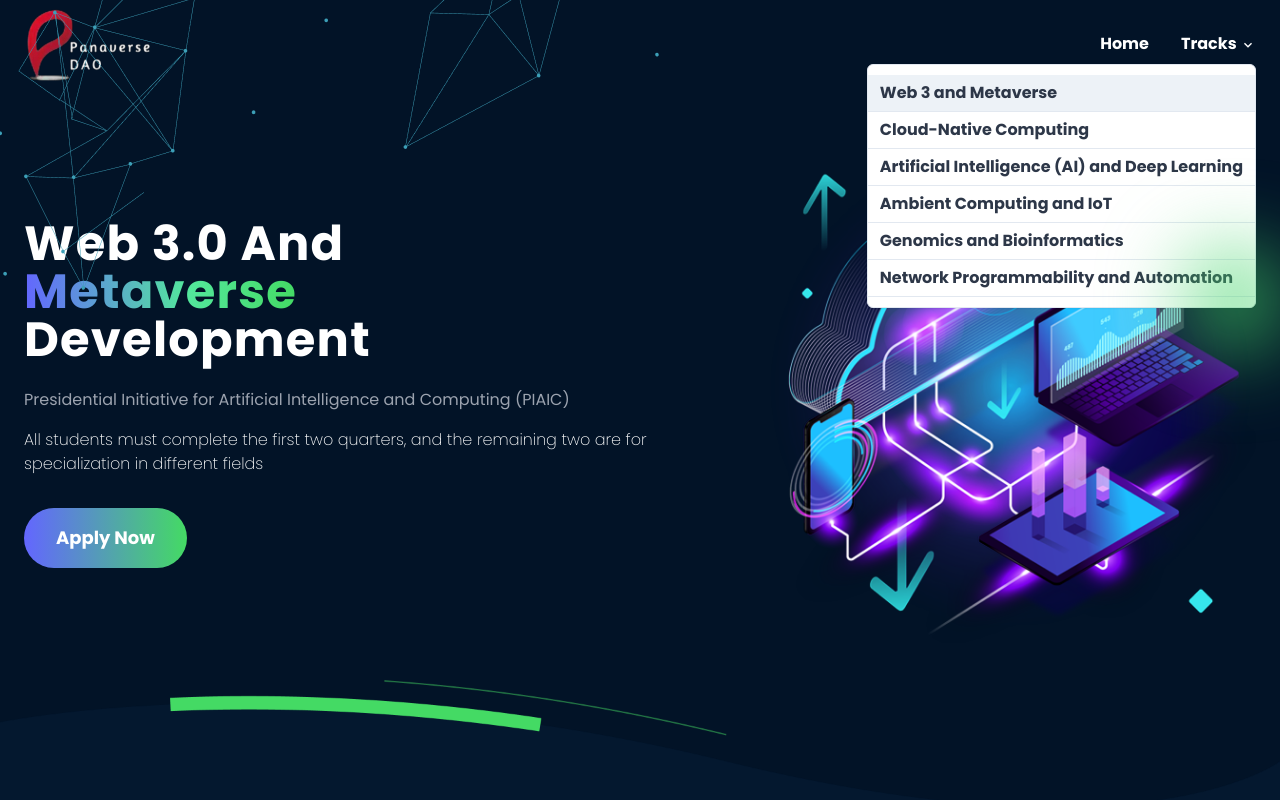
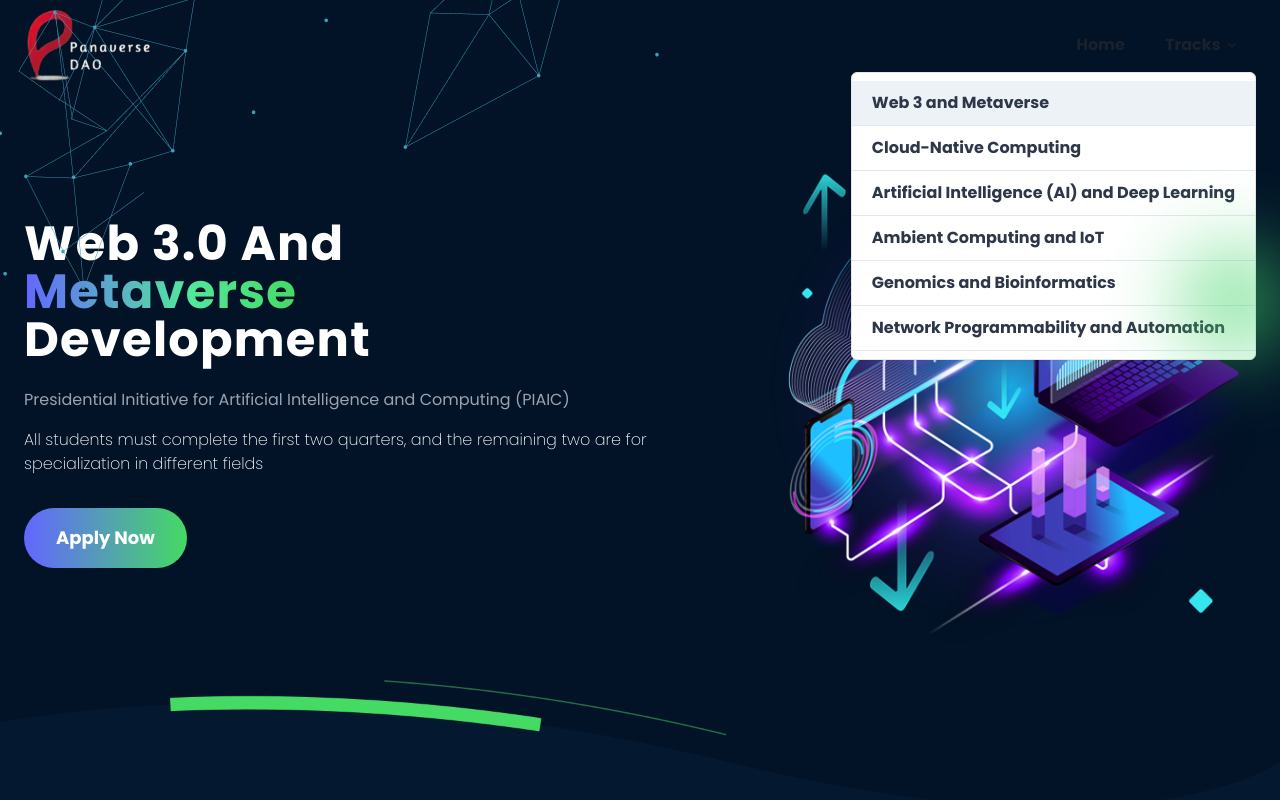
Before and after one commit to aliaftabsheikh/panaverse-website, a Next.js app: page / in a window 1280 px wide. Both pictures are taken after a click on the button "Tracks". Shown: the top 800 px of the page. Built offline with nearby package versions, Linux system fonts and the light colour scheme.

Commit message:
fix:issues

```diff
--- a/src/components/widget/Header/page.tsx
+++ b/src/components/widget/Header/page.tsx
@@ -8,18 +8,17 @@ import { Menu, MenuButton, MenuList, MenuItem } from "@chakra-ui/react";
 import { ChevronDownIcon } from "@chakra-ui/icons";
 import { ChakraProvider } from "@chakra-ui/react";
 import { images } from "../../../../public/constants";
-import {Poppins} from '@next/font/google'
+import { Poppins } from "@next/font/google";
 
 const poppins = Poppins({
-  subsets: ['latin'],
-  weight: ['400']
-})
+  subsets: ["latin"],
+  weight: ["400"],
+});
 
 export default function Header() {
   const [customNavbar, setCustomNavbar] = useState(false);
 
   function changeBackground() {
-
     if (typeof window !== undefined) {
       if (window.scrollY >= 40) {
         setCustomNavbar(true);
@@ -66,24 +65,39 @@ export default function Header() {
           <div
             className={`flex items-center ${
               customNavbar ? "text-gray-800" : "text-white"
-            } space-x-8 md:space-x-6 sm:space-x-4  font-semibold `}
+            } space-x-2  sm:space-x-0  font-semibold `}
           >
             <Link href={"/"} className="cursor-pointer">
-              <button className="sm:text-sm" >Home</button>
+              <Button
+                className="sm:text-sm"
+                bgColor={"transparent"}
+                _hover={{ bg: "transparent" }}
+                _active={{ bg: "transparent" }}
+              >
+                Home
+              </Button>
             </Link>
             <Menu>
               <MenuButton
-                bgColor={'transparent'}
+                as={Button}
+                bgColor={"transparent"}
+                _hover={{ bg: "transparent" }}
+                _active={{ bg: "transparent" }}
+                width='auto'
                 className="sm:text-sm"
               >
                 Tracks <ChevronDownIcon />
               </MenuButton>
-              <MenuList padding={'10px 0'} className="xs:w-screen xs:text-sm xs:rounded-none xs:mt-4">
-                {tracks.map((item, index) =>(
+              <MenuList className="xs:w-screen xs:text-sm xs:rounded-none xs:mt-4">
+                {tracks.map((item, index) => (
                   <Link key={index} href={item.id}>
-                  <MenuItem color={"gray.700"}  className="border-b font-semibold">
-                  {item.name}
-                  </MenuItem>
+                    <MenuItem
+                    padding={'10px 20px'}
+                      color={"gray.700"}
+                      className="border-b font-semibold"
+                    >
+                      {item.name}
+                    </MenuItem>
                   </Link>
                 ))}
               </MenuList>
--- a/src/types/types.ts
+++ b/src/types/types.ts
@@ -3,7 +3,7 @@ import { StaticImageData } from "next/image";
 export interface QuartersData {
   id: number,
   main_title: string,
-  duration_weeks: number, //weeks
+  duration_weeks: number,
   description: string[],
   outline: {
       title: string,
```
Also changed, not shown: src/config/index.ts (+14 -14 lines).
